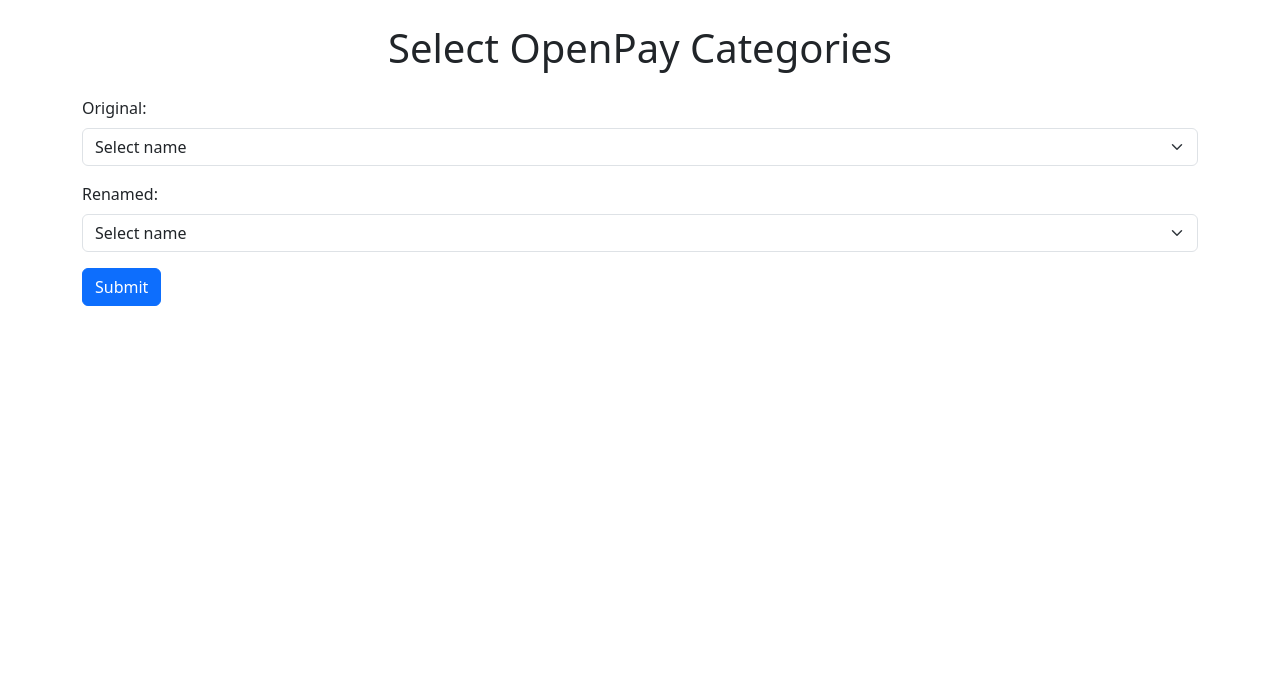
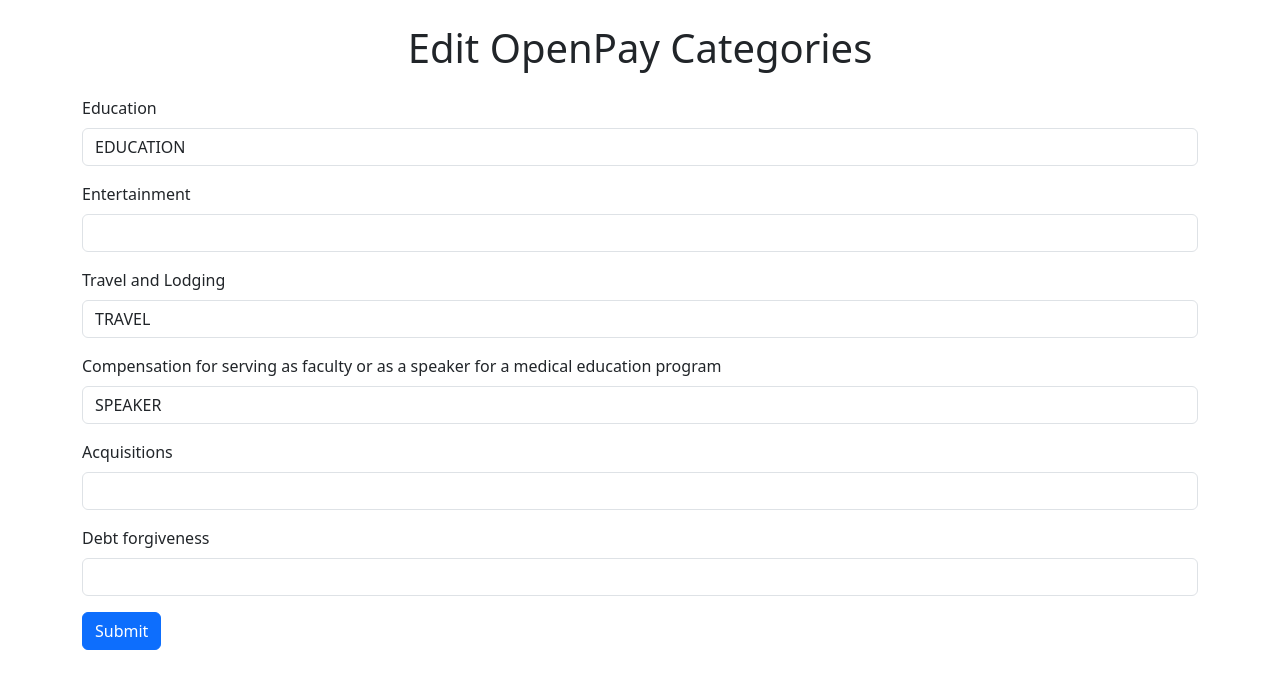
Before and after one commit to ponakilan/CMS-Reorganized, a FastAPI app: page /openpay-cat-page in a window 1280 px wide. Shown: the top 689 px of the page. Run offline with FastAPI, Linux system fonts and the light colour scheme.

Commit message:
updated openpay

```diff
--- a/server.py
+++ b/server.py
@@ -59,8 +59,10 @@
     data = await request.json()
     selected_oname = data.get("selected_oname",[])
     selected_rename = data.get("selected_rename",[])
+    drugs=data.get("drugs",[])
     print(selected_oname)
     print(selected_rename)
+    print(drugs)
 
 
 @app.post('/cms-all-data', response_class=JSONResponse)
--- a/static/js/app.js
+++ b/static/js/app.js
@@ -156,7 +156,7 @@
             });
 
             await fetchNuccData();
-            heading.textContent = "NUCC Codes Selection";
+            heading.textContent = "Taxonomy Codes Selection";
             dropdownContainer.innerHTML = "";
             createDropdown("dropdown-1", nuccData, false, "Search NUCC Codes...", false);
             isThirdSubmission = true;
--- a/static/js/op.js
+++ b/static/js/op.js
@@ -1,73 +1,98 @@
 document.addEventListener("DOMContentLoaded", () => {
-    // Fetch JSON data for dropdowns
-    const form = document.querySelector("form");
+    const form = document.getElementById("categories-form");
+    const container = document.getElementById("categories-container");
+    const heading = document.querySelector("h1");
+
+    let selectedOname = [];
+    let selectedRename = [];
+
     async function fetchOpenPayData() {
         try {
             const response = await fetch("/openpay-cat");
             if (!response.ok) throw new Error("Failed to fetch data");
             const data = await response.json();
 
-            populateDropdowns(data.categories);
+            populateCategories(data.categories);
         } catch (error) {
             console.error("Error fetching OpenPay data:", error);
         }
     }
 
-    function populateDropdowns(categories) {
-        const originalDropdown = document.getElementById("original-dropdown");
-        const renamedDropdown = document.getElementById("renamed-dropdown");
+    function populateCategories(categories) {
+        categories.forEach(category => {
+            const formGroup = document.createElement("div");
+            formGroup.classList.add("mb-3");
 
-        let hasNullOption = false; // Flag to ensure only one "Unspecified" option is added
+            const label = document.createElement("label");
+            label.textContent = category.Original;
+            label.classList.add("form-label");
+            formGroup.appendChild(label);
 
-        categories.forEach(category => {
-            // Populate Original dropdown
-            const originalOption = document.createElement("option");
-            originalOption.value = category.Original;
-            originalOption.textContent = category.Original;
-            originalDropdown.appendChild(originalOption);
+            const input = document.createElement("input");
+            input.type = "text";
+            input.name = "renamed";
+            input.classList.add("form-control");
+            input.value = category.Renamed || "";
+            input.dataset.original = category.Original;
+            formGroup.appendChild(input);
 
-            // Populate Renamed dropdown
-            if (category.Renamed) {
-                const renamedOption = document.createElement("option");
-                renamedOption.value = category.Renamed;
-                renamedOption.textContent = category.Renamed;
-                renamedDropdown.appendChild(renamedOption);
-            } else if (!hasNullOption) {
-                // Add a single "Unspecified" option for all null values
-                const unspecifiedOption = document.createElement("option");
-                unspecifiedOption.value = "Others";
-                unspecifiedOption.textContent = "Others";
-                renamedDropdown.appendChild(unspecifiedOption);
-                hasNullOption = true;
-            }
+            container.appendChild(formGroup);
         });
-
-        // Ensure "Unspecified" is the last option
-        if (hasNullOption) {
-            const unspecifiedOption = renamedDropdown.querySelector("option[value='Others']");
-            renamedDropdown.appendChild(unspecifiedOption);
-        }
     }
 
+    function setupDrugInput() {
+        // Clear existing inputs and change the heading
+        container.innerHTML = "";
+        heading.textContent = "Enter Drugs";
 
-    // Initialize fetch
-    fetchOpenPayData();
+        const formGroup = document.createElement("div");
+        formGroup.classList.add("mb-3");
+
+        const label = document.createElement("label");
+        label.textContent = "Enter Drugs (Comma seperated):";
+        label.classList.add("form-label");
+        formGroup.appendChild(label);
+
+        const input = document.createElement("input");
+        input.type = "text";
+        input.name = "drugs";
+        input.classList.add("form-control");
+        formGroup.appendChild(input);
+
+        container.appendChild(formGroup);
+    }
 
     form.addEventListener("submit", async (event) => {
         event.preventDefault();
 
-        // Get selected values from the dropdowns
-        const selectedOriginal = document.getElementById("original-dropdown").value;
-        const selectedRenamed = document.getElementById("renamed-dropdown").value;
+        const inputs = container.querySelectorAll("input[name='renamed']");
 
-        // Send data to backend
+        // If this is the initial form submission
+        if (inputs.length > 0) {
+            inputs.forEach(input => {
+                selectedOname.push(input.dataset.original);
+                selectedRename.push(input.value);
+            });
+
+            // Set up for drug input
+            setupDrugInput();
+        } else {
+            // Handle drug input submission
+            const drugInput = container.querySelector("input[name='drugs']");
+            const drugs = drugInput.value.split(",").map(drug => drug.trim());
+
+            // Send all data to the backend
             await fetch("/openpay-data", {
                 method: "POST",
                 headers: { "Content-Type": "application/json" },
                 body: JSON.stringify({
-                selected_oname: selectedOriginal,
-                selected_rename: selectedRenamed,
+                    selected_oname: selectedOname,
+                    selected_rename: selectedRename,
+                    drugs: drugs,
                 }),
             });
+        }
     });
+
+    fetchOpenPayData();
 });
--- a/templates/op.html
+++ b/templates/op.html
@@ -8,27 +8,14 @@
     <script src="/static/js/op.js" defer></script>
     <!-- Bootstrap CSS -->
     <link href="https://cdn.jsdelivr.net/npm/bootstrap@5.3.3/dist/css/bootstrap.min.css" rel="stylesheet"
-     integrity="sha384-QWTKZyjpPEjISv5WaRU9OFeRpok6YctnYmDr5pNlyT2bRjXh0JMhjY6hW+ALEwIH" crossorigin="anonymous">
+          integrity="sha384-QWTKZyjpPEjISv5WaRU9OFeRpok6YctnYmDr5pNlyT2bRjXh0JMhjY6hW+ALEwIH" crossorigin="anonymous">
 </head>
 <body>
-    <h1 class="text-center my-4">Select OpenPay Categories</h1>
-    <form action="/cms-all-data" method="post" class="container">
-        <div class="mb-3">
-            <label for="original-dropdown" class="form-label">Original:</label>
-            <select id="original-dropdown" name="original" class="form-select">
-                <option value="" disabled selected>Select name</option>
-                <!-- To be populated dynamically -->
-            </select>
+    <h1 class="text-center my-4">Edit OpenPay Categories</h1>
+    <form action="/openpay-data" method="post" id="categories-form" class="container">
+        <div id="categories-container" class="mb-3">
+            <!-- Dynamic content will be added here -->
         </div>
-
-        <div class="mb-3">
-            <label for="renamed-dropdown" class="form-label">Renamed:</label>
-            <select id="renamed-dropdown" name="renamed" class="form-select">
-                <option value="" disabled selected>Select name</option>
-                <!-- To be populated dynamically -->
-            </select>
-        </div>
-
         <div>
             <button type="submit" class="btn btn-primary">Submit</button>
         </div>
@@ -36,7 +23,7 @@
 
     <!-- Bootstrap JS and dependencies -->
     <script src="https://cdn.jsdelivr.net/npm/bootstrap@5.3.3/dist/js/bootstrap.bundle.min.js"
-       integrity="sha384-YvpcrYf0tY3lHB60NNkmXc5s9fDVZLESaAA55NDzOxhy9GkcIdslK1eN7N6jIeHz"
-       crossorigin="anonymous"></script>
+            integrity="sha384-YvpcrYf0tY3lHB60NNkmXc5s9fDVZLESaAA55NDzOxhy9GkcIdslK1eN7N6jIeHz"
+            crossorigin="anonymous"></script>
 </body>
 </html>
```
Lines whose indentation alone changed are shown as unchanged.
